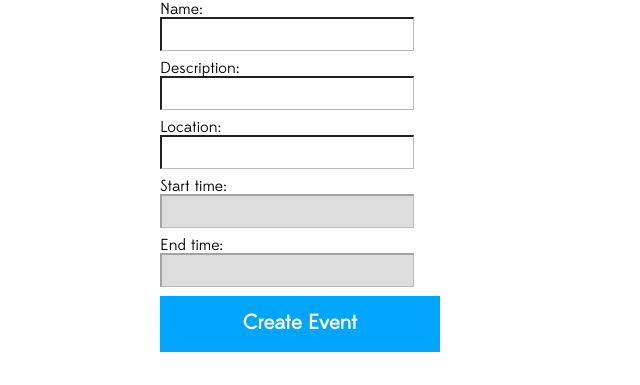
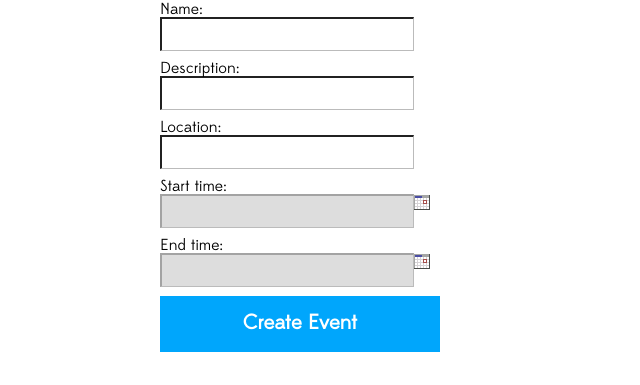
Before and after one commit to rxl/socialchair, a Flask app: page /create_event in a window 1280 px wide. Shown: the part 197-582 px from the top of the page, without its empty margins (0-640 px from the left). Run offline with Flask 2, Linux system fonts and the light colour scheme; some libraries are stand-ins or nearby versions.

Commit message:
updates to calendar css

```diff
--- a/static/css/event-creation.css
+++ b/static/css/event-creation.css
@@ -23,6 +23,10 @@ input[type=text]{
 	min-height: 600px;
 	clear:both;
 	padding-bottom:125px;
+}
+
+.float-left{
+	float:left;
 }
 
 .header{
--- a/templates/create_event.html
+++ b/templates/create_event.html
@@ -31,13 +31,13 @@
 		</div>
 		<div class="row">
 			<div class="row-label">Start time:</div>
-			<input type="text" id="inputStarts" class="input-text datepicker oversize" onclick="javascript:NewCssCal('inputStarts','yyyyMMdd','arrow',true,'24')" disabled="disabled" />
-			<div onclick="javascript:NewCssCal('inputStarts','yyyyMMdd','arrow',true,'24')" style="cursor:pointer" id="startsCal"></div>
+			<input type="text" id="inputStarts" class="input-text datepicker oversize float-left" onclick="javascript:NewCssCal('inputStarts','yyyyMMdd','arrow',true,'24')" disabled="disabled" />
+			<img src="{{ url_for('static', filename='img/cal.gif') }}" onclick="javascript:NewCssCal('inputStarts','yyyyMMdd','arrow',true,'24')" style="cursor:pointer; float:left;" id="startsCal" />
 		</div>
 		<div class="row">
 			<div class="row-label">End time:</div>
-			<input type="text" id="inputEnds" class="input-text datepicker oversize" onclick="javascript:NewCssCal('inputEnds','yyyyMMdd','arrow',true,'24')" disabled="disabled" />
-			<div onclick="javascript:NewCssCal('inputEnds','yyyyMMdd','arrow',true,'24')" style="cursor:pointer" id="endsCal"</div>
+			<input type="text" id="inputEnds" class="input-text datepicker oversize float-left" onclick="javascript:NewCssCal('inputEnds','yyyyMMdd','arrow',true,'24')" disabled="disabled" />
+			<img src="{{ url_for('static', filename='img/cal.gif') }}" onclick="javascript:NewCssCal('inputEnds','yyyyMMdd','arrow',true,'24')" style="cursor:pointer float:left;" id="endsCal" />
 		</div>
 		<button style="cursor: pointer;" type="submit" id="createEventSubmit" class="button">Create Event</button>
 	</form>
```
